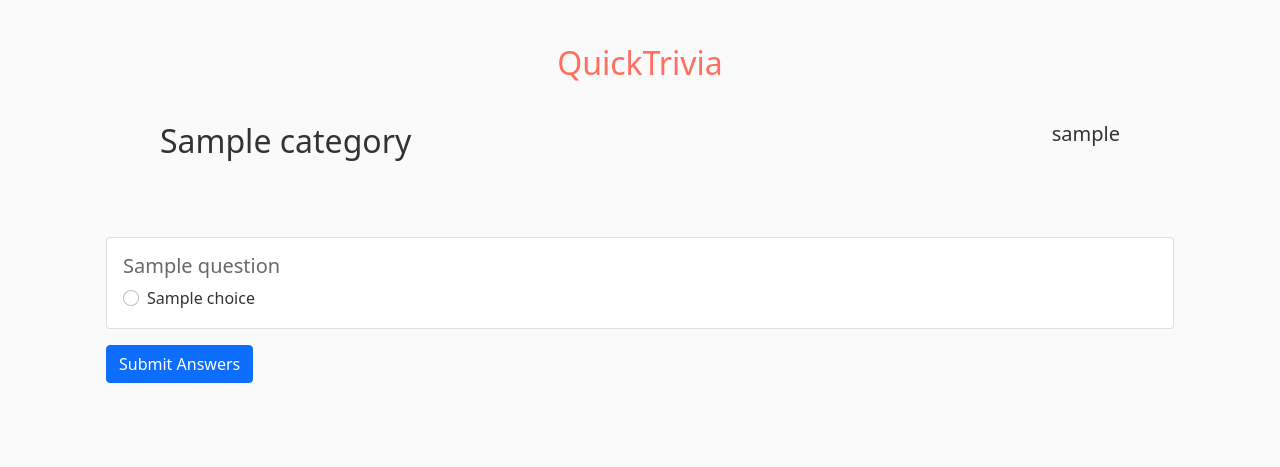
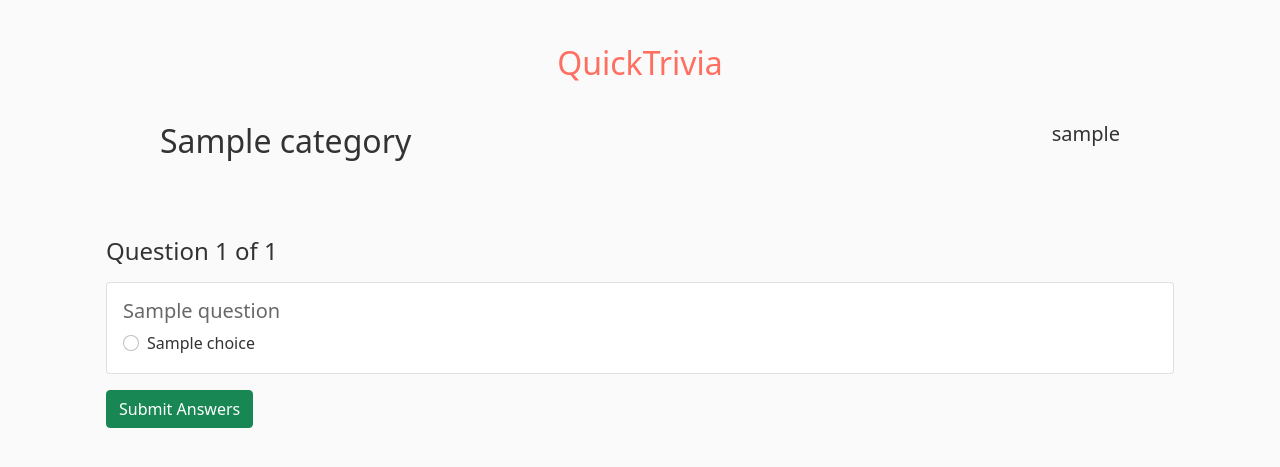
Before and after one commit to kaleb-asfaw/QuickTrivia, a Flask app: template frontend/templates/gamepage.html in a window 1280 px wide. Shown: the part 56-523 px from the top of the page. Run offline with Flask 3, Linux system fonts and the light colour scheme; the template is opened without the code that fills it: most values are stand-ins (such as "Sample title", 1, 10 or a date in 2020).

Commit message:
Resolved conflicts by accepting incoming changes

```diff
--- a/frontend/app.py
+++ b/frontend/app.py
@@ -83,6 +83,7 @@ def results():
     return render_template('results.html', results_str = results_str)
 
 
+
 @app.route("/update_server", methods=['POST'])
 def webhook():
     if request.method == 'POST':
--- a/frontend/static/main.css
+++ b/frontend/static/main.css
@@ -123,7 +123,6 @@ a.article-title:hover {
   font-size: 2.5rem;
 }
 
-
 .content {
     width: 50%;
     margin: auto;
--- a/frontend/templates/gamepage.html
+++ b/frontend/templates/gamepage.html
@@ -1,43 +1,38 @@
 {% extends "layout.html" %}
 {% block content %}
 
-<!-- Lel feel free to change I just wanted to make sure username + questions are output -->
-<!-- <h2>Welcome, {{ username }}!</h2>
-<h2>Here are your questions, fool </h2>
-{% for question in questions %}
-  <p>{{question}}</p>
-{% endfor %} -->
-
-<!-- <div class="horiz-container"> -->
+<!-- Text wrapper for displaying category and user's username -->
 <div class="text-wrapper">
     <div class="h2 left">{{ category }}</div>
     <div class="h5 right">{{ username }}</div>
 </div>
 
+<!-- Main container for the quiz content -->
 <div class="container mt-5">
-    <form action="/results" method="post">
+    <!-- Question counter, initially set to 'Question 1' -->
+    <div id="questionCounter" class="h4 mb-3">Question 1 of {{ questions|length }}</div>
+
+    <!-- Form setup for quiz submission -->
+    <form id="quizForm" action="/results" method="post">
         <input type="hidden" name="username" value="{{ username }}">
         <input type="hidden" name="category" value="{{ category }}">
-      <!-- <input type="hidden" name="questions" value="{{ questions }}"> -->
 
+        <!-- Loop through each question provided -->
         {% for question in questions %}
-
-      <!-- input tag to pass each question and correct answer -->
+        <!-- Each question container is hidden initially; displayed one at a time via JavaScript -->
+        <div class="question-container" id="question{{ loop.index0 }}" style="display: none;">
+            <!-- Hidden fields to pass question data for score -->
             <input type="hidden" name="questions[{{ loop.index0 }}][question]" value="{{ question.question }}">
             <input type="hidden" name="questions[{{ loop.index0 }}][correct_answer]" value="{{ question.correct_answer }}">
 
-
-      {% set outer_loop = loop %}
+            <!-- Card layout for each question -->
             <div class="card mb-3">
                 <div class="card-body">
                     <h5 class="card-title">{{ question.question }}</h5>
                     {% for choice in question.choices %}
-
-                <!-- input tag to pass each choice -->
-                <input type="hidden" name="questions[{{ outer_loop.index0 }}][choices][]" value="{{ choice }}">
-
+                    <input type="hidden" name="questions[{{ loop.index0 }}][choices][]" value="{{ choice }}">
                     <div class="form-check">
-                    <input class="form-check-input" type="radio" name="question{{ outer_loop.index }}" id="choice{{ loop.index }}" value="{{ choice }}">
+                        <input class="form-check-input" type="radio" name="question{{ loop.index0 }}" value="{{ choice }}">
                         <label class="form-check-label" for="choice{{ loop.index }}">
                             {{ choice }}
                         </label>
@@ -45,10 +40,47 @@
                     {% endfor %}
                 </div>
             </div>
+        </div>
         {% endfor %}
-      <button type="submit" class="btn btn-primary">Submit Answers</button>
+        <!-- Button to navigate to the next question, managed by JavaScript -->
+        <button type="button" class="btn btn-primary" onclick="showNextQuestion()">Next Question</button>
+        <!-- Submit button, hidden initially; shown when last question is reached -->
+        <button type="submit" class="btn btn-success" id="submitQuiz" style="display: none;">Submit Answers</button>
     </form>
 </div>
 
 
+<!-- JavaScript for managing question navigation and hidden elements -->
+<script>
+var currentQuestionIndex = 0;
+var totalQuestions = {{ questions|length }};
+
+function showNextQuestion() {
+    // Hide current question
+    if (currentQuestionIndex > 0) {
+        document.getElementById('question' + (currentQuestionIndex - 1)).style.display = 'none';
+    }
+
+    // Show next question
+    if (currentQuestionIndex < totalQuestions) {
+        document.getElementById('question' + currentQuestionIndex).style.display = 'block';
+        currentQuestionIndex++;
+
+        // Update question counter
+        document.getElementById('questionCounter').innerText = 'Question ' + currentQuestionIndex + ' of ' + totalQuestions;
+
+        // Changes the button to submit if last button is reached
+        if (currentQuestionIndex === totalQuestions) {
+            document.getElementById('submitQuiz').style.display = 'inline';
+            document.querySelector('button[onclick="showNextQuestion()"]').style.display = 'none';
+        }
+    }
+}
+
+window.onload = function() {
+    // For sequential question display; start by showing the first question
+    showNextQuestion();
+};
+</script>
+
 {% endblock content %}
```
Lines whose indentation alone changed are shown as unchanged.
